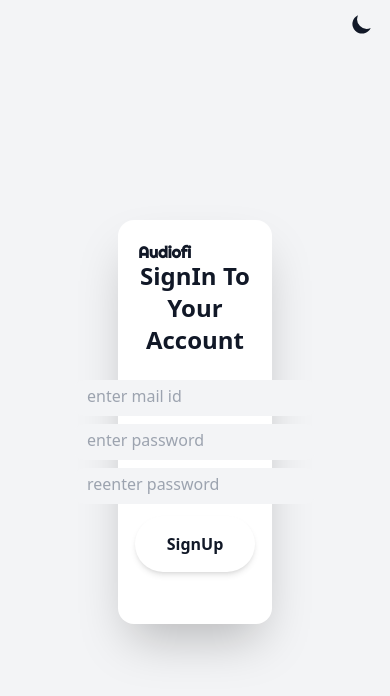
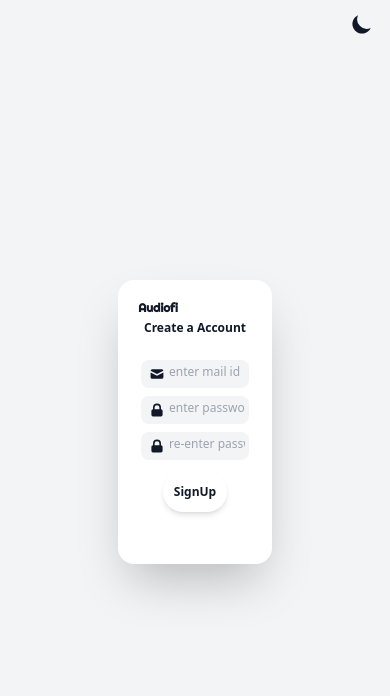
Before and after one commit to XDRAGON2002/music-player, a Next.js app in the folder frontend/: page /authentication/signup in a window 390 px wide. Shown: the top 696 px of the page. Built offline with nearby package versions, Linux system fonts and the light colour scheme.

Commit message:
fixed responsiveness
Signed-off-by: Ved Ratan <vedratan8@gmail.com>

```diff
--- a/frontend/pages/authentication/signin.tsx
+++ b/frontend/pages/authentication/signin.tsx
@@ -10,9 +10,8 @@ import ThemeChanger from "@/components/ThemeChanger";
 const SignIn = () => {
   const [email, setEmail] = useState("");
   const [password, setPassword] = useState("");
-
   return (
-    <div className="flex flex-col items-center justify-center min-h-screen py-2 bg-gray-100 dark:bg-gray-800">
+    <div className="flex min-h-screen w-full bg-gray-100 dark:bg-gray-800">
       <Head>
         <title>AudioFi</title>
         <meta name="description" content="Generated by create next app" />
@@ -23,32 +22,32 @@ const SignIn = () => {
       <main className="flex  items-center justify-center w-full flex-1 px-20 text-center">
         <div className="bg-white dark:bg-gray-900  rounded-2xl  shadow-2xl flex w-2/3 max-w-4xl">
           <div className="w-full p-5 absolute">
-            <div className="text-left font-bold font-righteous"> Audiofi </div>
+            <div className="text-left  text-xs sm:text-xl font-bold font-righteous"> Audiofi </div>
           </div>
           <div className="py-10 w-full h-full flex flex-col">
-            <div className="font-semibold text-2xl m-auto">
+            <div className="font-semibold  text-xs sm:text-xl m-auto">
               SignIn To Your Account
             </div>
             <div className="flex flex-col items-center">
-              <div className="bg-gray-100 dark:bg-gray-800 w-60 p-1 rounded-lg  mt-6 flex items-center">
-                <MailIcon className="w-5 h-5 pl-1" />
+              <div className="  text-xs sm:text-[15px] bg-gray-100 dark:bg-gray-800 w-25 sm:w-60  p-1 rounded-lg   mt-6 flex items-center">
+                <MailIcon className="w-5 h-5 sm:w-7 sm:h-7 pl-1" />
                 <input
                   placeholder="enter mail id"
                   value={email}
                   onChange={(e) => setEmail(e.target.value)}
                   type="mail"
-                  className="pl-1 mb-1 dark:bg-gray-800 bg-gray-100 outline-none"
+                  className=" pl-1 mb-1 w-20  sm:w-60 dark:bg-gray-800 bg-gray-100 outline-none"
                 />
               </div>
 
-              <div className="bg-gray-100 dark:bg-gray-800 w-60 p-1 rounded-lg  mt-2 flex items-center">
-                <LockClosedIcon className="w-5 h-5 pl-1" />
+              <div className="text-xs sm:text-[15px] bg-gray-100 dark:bg-gray-800 w-25 sm:w-60 p-1 rounded-lg  mt-2 flex items-center">
+                <LockClosedIcon className="w-5 h-5 sm:w-7 sm:h-7 pl-1 text" />
                 <input
                   placeholder="enter password"
                   value={password}
                   onChange={(e) => setPassword(e.target.value)}
                   type="password"
-                  className=" pl-1 mb-1 dark:bg-gray-800 bg-gray-100 outline-none"
+                  className=" pl-1 mb-1 w-20  sm:w-60 dark:bg-gray-800 bg-gray-100 outline-none"
                 />
               </div>
 
@@ -56,7 +55,7 @@ const SignIn = () => {
                 onClick={() => {
                   router.push("/");
                 }}
-                className=" font-bold dark:bg-gray-800 bg-white px-8 py-4 my-3 rounded-full shadow-md hover:shadow-2xl active:scale-90 transition duration-150"
+                className=" w-10 h-10 sm:w-20 sm:h-15 text-xs flex justify-center items-center  font-bold dark:bg-gray-800 bg-white px-8  py-2 my-3 rounded-full shadow-md hover:shadow-2xl active:scale-90 transition duration-150"
               >
                 SignIn
               </button>
--- a/frontend/pages/authentication/signup.tsx
+++ b/frontend/pages/authentication/signup.tsx
@@ -4,7 +4,11 @@ import { LockClosedIcon } from "@heroicons/react/solid";
 import router from "next/router";
 import Header from "@/components/Header";
 import ThemeChanger from "@/components/ThemeChanger";
+import { useState } from "react";
 const SignIn = () => {
+    const [email, setEmail] = useState("");
+    const [password, setPassword] = useState("");
+    const [confirmpassword, setConfirmPassword] = useState("");
   return (
     <div className="flex flex-col items-center justify-center min-h-screen py-2 bg-gray-100 dark:bg-gray-800">
       <Head>
@@ -17,45 +21,52 @@ const SignIn = () => {
       <main className="flex  items-center justify-center w-full flex-1 px-20 text-center">
         <div className="bg-white dark:bg-gray-900  rounded-2xl  shadow-2xl flex w-2/3 max-w-4xl">
           <div className="w-full p-5 absolute">
-            <div className="text-left font-bold font-righteous"> Audiofi </div>
+          <div className="text-left  text-xs sm:text-xl font-bold font-righteous"> Audiofi </div>
           </div>
           <div className="py-10 w-full h-full flex flex-col">
-            <div className="font-semibold text-2xl m-auto">
-              SignIn To Your Account
+          <div className="font-semibold  text-xs sm:text-xl m-auto">
+              Create a Account
             </div>
             <div className="flex flex-col items-center">
-              <div className="bg-gray-100 dark:bg-gray-800 w-60 p-1 rounded-lg  mt-6 flex items-center">
-                <MailIcon className="w-5 h-5 pl-1" />
+            <div className="  text-xs sm:text-[15px] bg-gray-100 dark:bg-gray-800 w-25 sm:w-60  p-1 rounded-lg   mt-6 flex items-center">
+                <MailIcon className="w-5 h-5 sm:w-7 sm:h-7 pl-1" />
                 <input
                   placeholder="enter mail id"
+                  value={email}
+                  onChange={(e) => setEmail(e.target.value)}
                   type="mail"
-                  className="pl-1 mb-1 dark:bg-gray-800 bg-gray-100 outline-none"
+                  className=" pl-1 mb-1 w-20  sm:w-60 dark:bg-gray-800 bg-gray-100 outline-none"
                 />
               </div>
 
-              <div className="bg-gray-100 dark:bg-gray-800 w-60 p-1 rounded-lg  mt-2 flex items-center">
-                <LockClosedIcon className="w-5 h-5 pl-1" />
+              <div className="text-xs sm:text-[15px] bg-gray-100 dark:bg-gray-800 w-25 sm:w-60 p-1 rounded-lg  mt-2 flex items-center">
+                <LockClosedIcon className="w-5 h-5 sm:w-7 sm:h-7 pl-1 text" />
                 <input
                   placeholder="enter password"
+                  value={password}
+                  onChange={(e) => setPassword(e.target.value)}
                   type="password"
-                  className=" pl-1 mb-1 dark:bg-gray-800 bg-gray-100 outline-none"
+                  className=" pl-1 mb-1 w-20  sm:w-60 dark:bg-gray-800 bg-gray-100 outline-none"
                 />
               </div>
 
-              <div className="bg-gray-100 dark:bg-gray-800 w-60 p-1 rounded-lg  mt-2 flex items-center">
-                <LockClosedIcon className="w-5 h-5 pl-1" />
+              <div className="text-xs sm:text-[15px] bg-gray-100 dark:bg-gray-800 w-25 sm:w-60 p-1 rounded-lg  mt-2 flex items-center">
+                <LockClosedIcon className="w-5 h-5 sm:w-7 sm:h-7 pl-1 text" />
                 <input
-                  placeholder="reenter password"
+                  placeholder="re-enter password"
+                  value={confirmpassword}
+                  onChange={(e) => setConfirmPassword(e.target.value)}
                   type="password"
-                  className=" pl-1 mb-1 dark:bg-gray-800 bg-gray-100 outline-none"
+                  className=" pl-1 mb-1 w-20  sm:w-60 dark:bg-gray-800 bg-gray-100 outline-none"
                 />
               </div>
+
 
               <button
                 onClick={() => {
                   router.push("/");
                 }}
-                className=" font-bold dark:bg-gray-800 bg-white px-8 py-4 my-3 rounded-full shadow-md hover:shadow-2xl active:scale-90 transition duration-150"
+                className=" w-10 h-10 sm:w-20 sm:h-15 text-xs flex justify-center items-center  font-bold dark:bg-gray-800 bg-white px-8  py-2 my-3 rounded-full shadow-md hover:shadow-2xl active:scale-90 transition duration-150"
               >
                 SignUp
               </button>
```
Also changed, not shown: frontend/components/SmallCard.tsx (+0 -10 lines).
